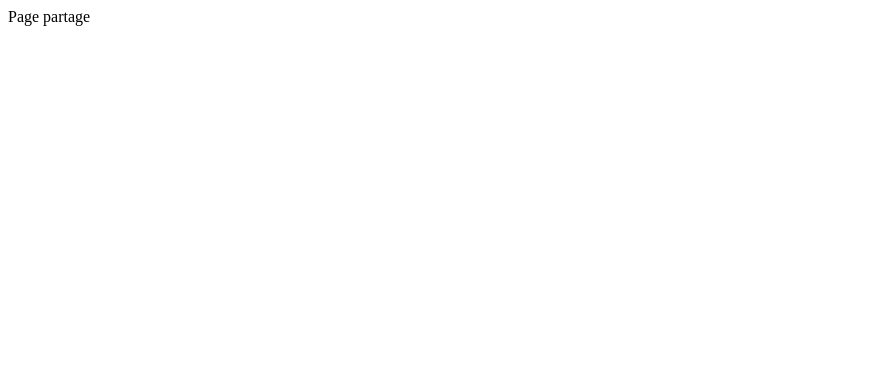
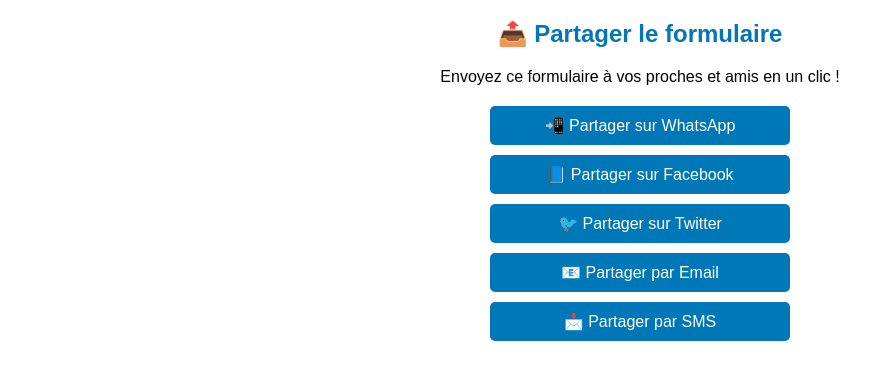
Before and after one commit to Froccitan/huitroccitane, a plain HTML site: page partage.html in a window 1280 px wide. Shown: the whole page, without its empty margins (0-894 px from the left). Drawn offline with Linux system fonts and the light colour scheme.

Commit message:
Add files via upload

```diff
--- a/partage.html
+++ b/partage.html
@@ -1 +1,97 @@
-Page partage
+<!DOCTYPE html>
+<html lang="fr">
+<head>
+    <meta charset="UTF-8">
+    <meta name="viewport" content="width=device-width, initial-scale=1.0">
+    <title>Partager le formulaire</title>
+    <style>
+        body {
+            font-family: Arial, sans-serif;
+            text-align: center;
+            margin: 20px;
+        }
+        h2 {
+            color: #0077b6;
+        }
+        .share-buttons {
+            margin-top: 20px;
+        }
+        button {
+            background-color: #0077b6;
+            color: white;
+            border: none;
+            padding: 10px 15px;
+            font-size: 16px;
+            cursor: pointer;
+            border-radius: 5px;
+            margin: 10px;
+            display: block;
+            width: 80%;
+            max-width: 300px;
+            margin-left: auto;
+            margin-right: auto;
+        }
+        button:hover {
+            background-color: #005f8a;
+        }
+    </style>
+</head>
+<body>
+
+    <h2>📤 Partager le formulaire</h2>
+    <p>Envoyez ce formulaire à vos proches et amis en un clic !</p>
+
+    <div class="share-buttons">
+        <!-- Bouton WhatsApp -->
+        <button onclick="shareOnWhatsApp()">📲 Partager sur WhatsApp</button>
+
+        <!-- Bouton Facebook -->
+        <button onclick="shareOnFacebook()">📘 Partager sur Facebook</button>
+
+        <!-- Bouton Twitter -->
+        <button onclick="shareOnTwitter()">🐦 Partager sur Twitter</button>
+
+        <!-- Bouton Email -->
+        <button onclick="shareByEmail()">📧 Partager par Email</button>
+
+        <!-- Bouton SMS -->
+        <button onclick="shareBySMS()">📩 Partager par SMS</button>
+    </div>
+
+    <script>
+        // 🔹 Lien du formulaire à partager (remplace par ton lien réel)
+        let formLink = "https://froccitan.github.io/huitroccitane/";
+
+        function shareOnWhatsApp() {
+            let message = "Bonjour ! Voici un excellent service de livraison à domicile que je recommande : " + formLink;
+            let whatsappLink = `https://wa.me/?text=${encodeURIComponent(message)}`;
+            window.open(whatsappLink, "_blank");
+        }
+
+        function shareOnFacebook() {
+            let facebookLink = `https://www.facebook.com/sharer/sharer.php?u=${encodeURIComponent(formLink)}`;
+            window.open(facebookLink, "_blank");
+        }
+
+        function shareOnTwitter() {
+            let message = "Découvrez ce service de commande en ligne : " + formLink;
+            let twitterLink = `https://twitter.com/intent/tweet?text=${encodeURIComponent(message)}`;
+            window.open(twitterLink, "_blank");
+        }
+
+        function shareByEmail() {
+            let subject = "Un service de commande en ligne à découvrir";
+            let body = "Bonjour,\n\nJe voulais vous recommander ce service de commande en ligne : " + formLink;
+            let mailtoLink = `mailto:?subject=${encodeURIComponent(subject)}&body=${encodeURIComponent(body)}`;
+            window.location.href = mailtoLink;
+        }
+
+        function shareBySMS() {
+            let message = "Découvrez ce service de commande en ligne : " + formLink;
+            let smsLink = `sms:?body=${encodeURIComponent(message)}`;
+            window.location.href = smsLink;
+        }
+    </script>
+
+</body>
+</html>
```
